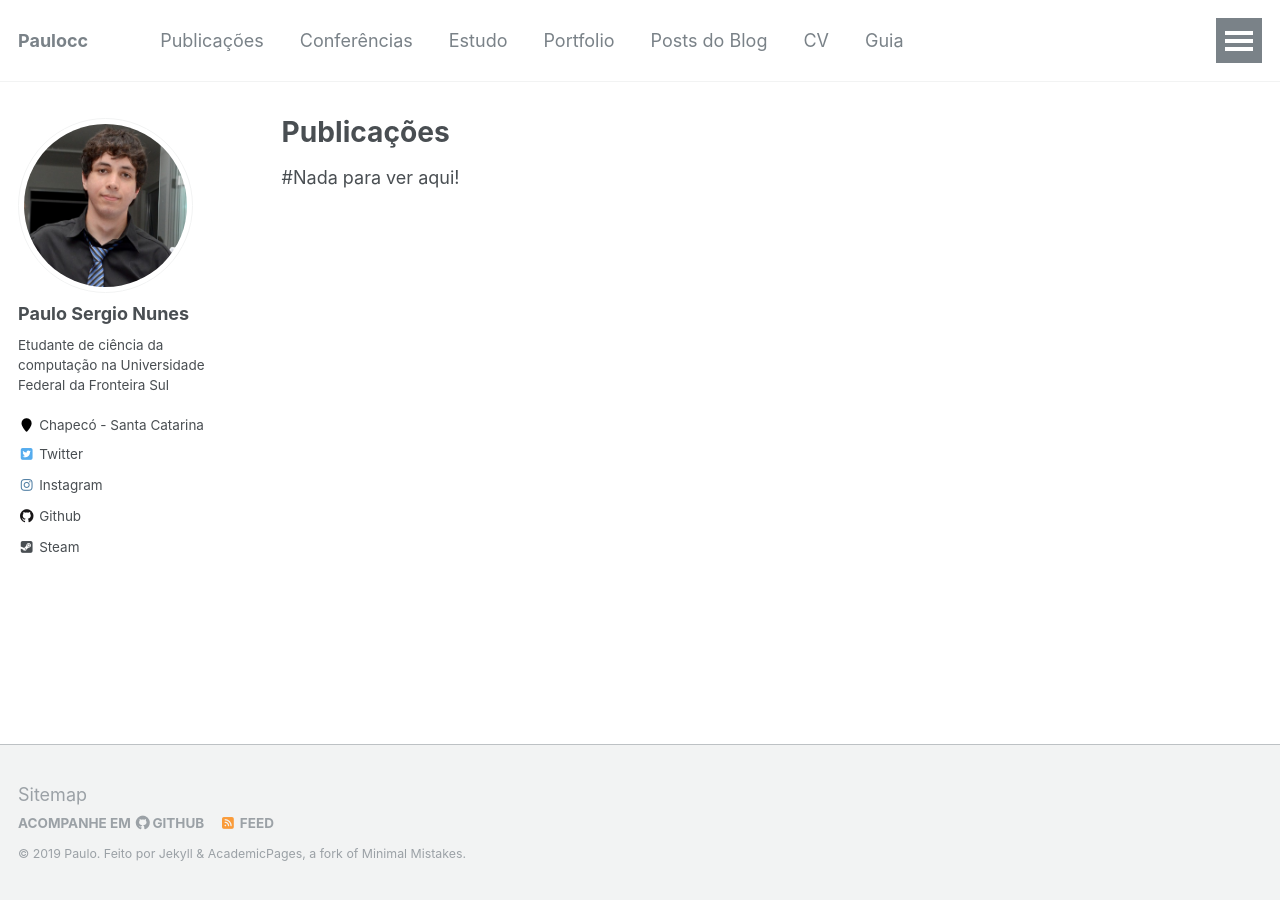
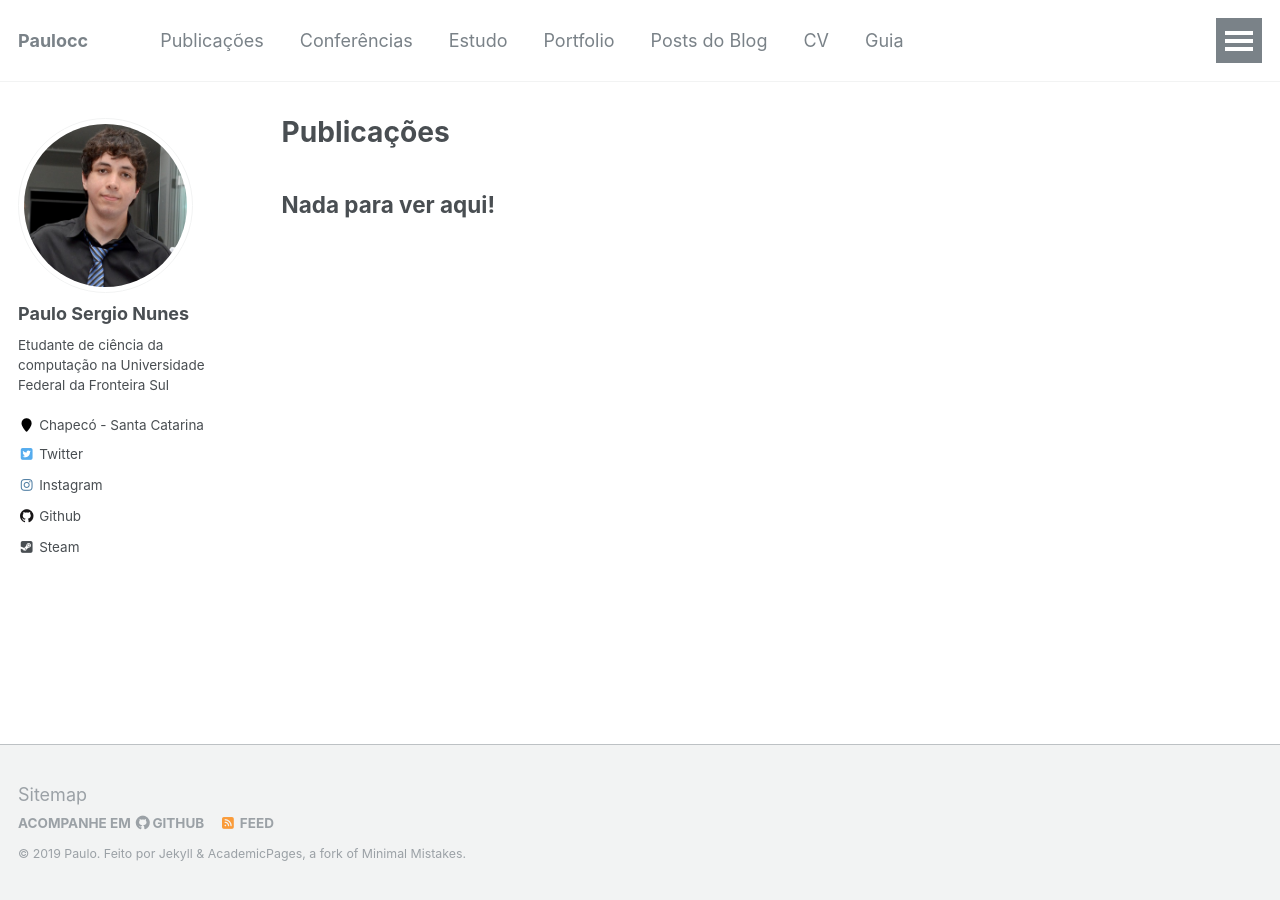
Before and after one commit to Paulocc/site, a Jekyll site: the page built from _pages/publications.md, in a window 1280 px wide. Built offline with Jekyll 4.4.1, drawn with Linux system fonts in a browser that asks for light colours; nearby versions of some CDN libraries; a script bundle is joined from its source files by our own code; library files that are not in the unit come from our copies.

```diff
--- a/_pages/publications.md
+++ b/_pages/publications.md
@@ -5,4 +5,4 @@ permalink: /publications/
 author_profile: true
 ---
 
-#Nada para ver aqui!
+## Nada para ver aqui!
```
